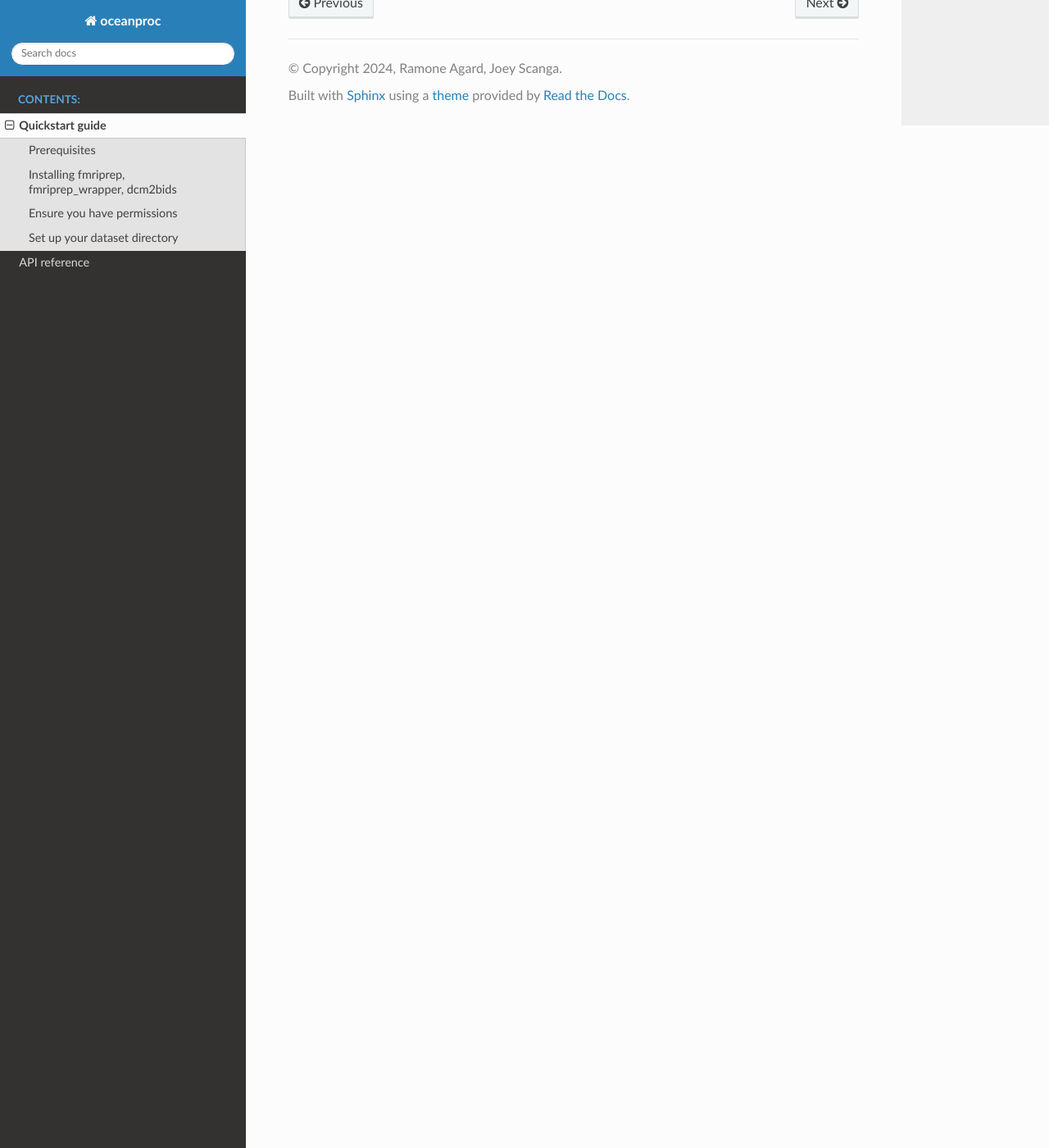
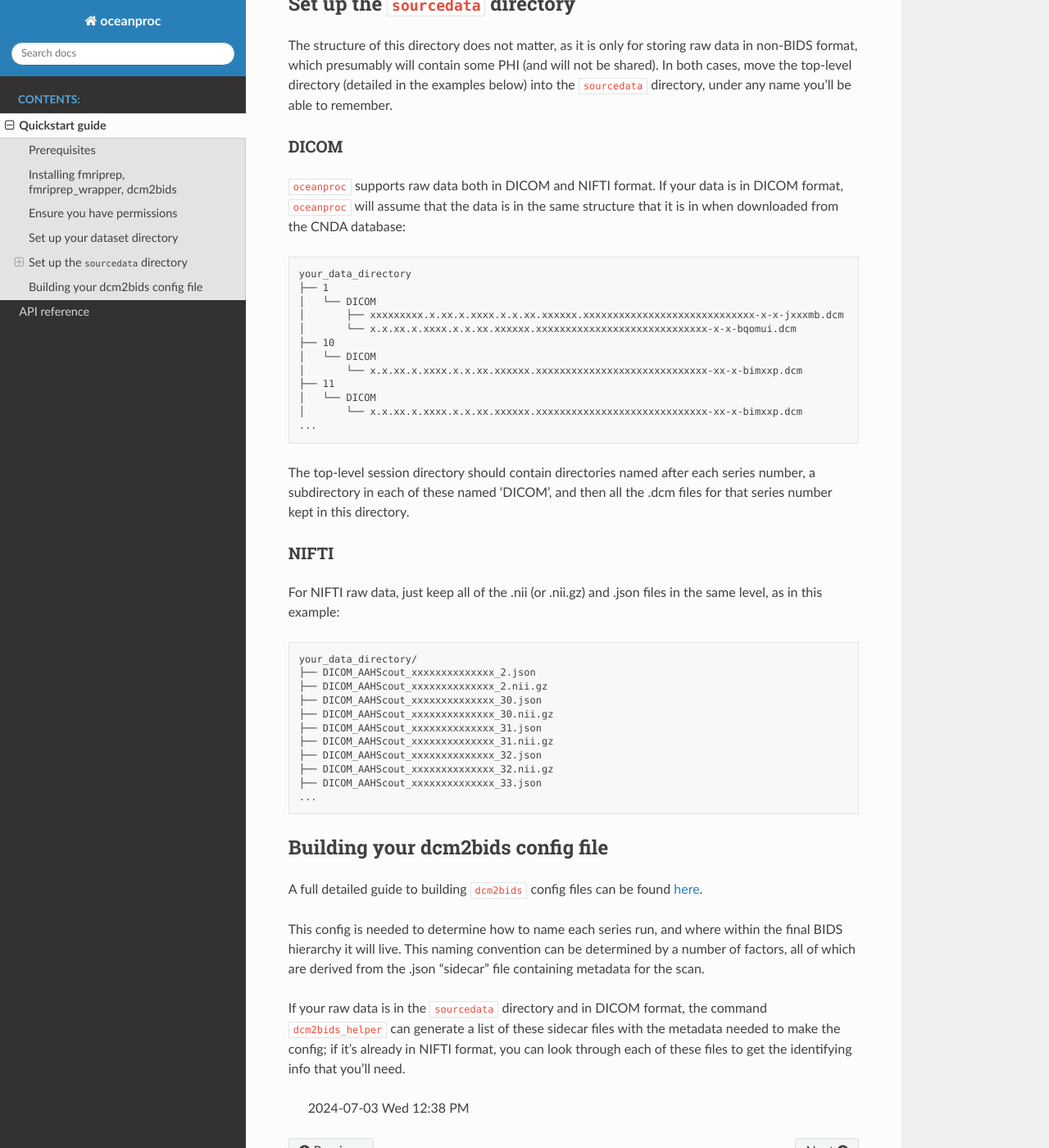
Before and after one commit to washu-seal2/Ocean-Proc, a Sphinx documentation site: the page built from docs/source/quickstart.rst, in a window 1280 px wide and 1400 px high, scrolled down 2007 px. Shown: the whole window at 82% size. Built offline with Sphinx 7.4.7 and the Read the Docs theme 2.0.0, drawn with Linux system fonts in a browser that asks for light colours; some of the changed text lies outside the part shown.

Commit message:
updated quickstart.rst

```diff
--- a/docs/source/quickstart.rst
+++ b/docs/source/quickstart.rst
@@ -32,7 +32,7 @@ Since ``oceanproc`` involves the use of a Docker container with root permissions
 Set up your dataset directory
 -----------------------------
 
-From this point, I'm assuming you're using some sort of UNIX-flavored shell, either on your local computer or on a remote node.
+From this point, I'm assuming you're using some sort of UNIX-flavored shell, either on your local computer or on a remote node. These include Bash, zsh, csh, etc.
 
 First, make a directory titled ``my_bids_dataset``, like so::
 
@@ -66,3 +66,57 @@ Here's a small breakdown of what these folders mean, from top to bottom:
 * ``tmp_dcm2bids``: this is a remnant of the ``dcm2bids_scaffold`` command we just ran. From within this directory, we can remove it like so::
 
     rm -rf tmp_dcm2bids
+
+Set up the ``sourcedata`` directory
+-----------------------------------
+
+The structure of this directory does not matter, as it is only for storing raw data in non-BIDS format, which presumably will contain some PHI (and will not be shared). In both cases, move the top-level directory (detailed in the examples below) into the ``sourcedata`` directory, under any name you'll be able to remember.
+
+DICOM
+^^^^^
+
+``oceanproc`` supports raw data both in DICOM and NIFTI format. If your data is in DICOM format, ``oceanproc`` will assume that the data is in the same structure that it is in when downloaded from the CNDA database::
+
+    your_data_directory
+    ├── 1
+    │   └── DICOM
+    │       ├── xxxxxxxxx.x.xx.x.xxxx.x.x.xx.xxxxxx.xxxxxxxxxxxxxxxxxxxxxxxxxxxxx-x-x-jxxxmb.dcm
+    │       └── x.x.xx.x.xxxx.x.x.xx.xxxxxx.xxxxxxxxxxxxxxxxxxxxxxxxxxxxx-x-x-bqomui.dcm
+    ├── 10
+    │   └── DICOM
+    │       └── x.x.xx.x.xxxx.x.x.xx.xxxxxx.xxxxxxxxxxxxxxxxxxxxxxxxxxxxx-xx-x-bimxxp.dcm
+    ├── 11
+    │   └── DICOM
+    │       └── x.x.xx.x.xxxx.x.x.xx.xxxxxx.xxxxxxxxxxxxxxxxxxxxxxxxxxxxx-xx-x-bimxxp.dcm
+    ...
+
+The top-level session directory should contain directories named after each series number, a subdirectory in each of these named 'DICOM', and then all the .dcm files for that series number kept in this directory.
+
+NIFTI
+^^^^^
+
+For NIFTI raw data, just keep all of the .nii (or .nii.gz) and .json files in the same level, as in this example::
+
+    your_data_directory/
+    ├── DICOM_AAHScout_xxxxxxxxxxxxxx_2.json
+    ├── DICOM_AAHScout_xxxxxxxxxxxxxx_2.nii.gz
+    ├── DICOM_AAHScout_xxxxxxxxxxxxxx_30.json
+    ├── DICOM_AAHScout_xxxxxxxxxxxxxx_30.nii.gz
+    ├── DICOM_AAHScout_xxxxxxxxxxxxxx_31.json
+    ├── DICOM_AAHScout_xxxxxxxxxxxxxx_31.nii.gz
+    ├── DICOM_AAHScout_xxxxxxxxxxxxxx_32.json
+    ├── DICOM_AAHScout_xxxxxxxxxxxxxx_32.nii.gz
+    ├── DICOM_AAHScout_xxxxxxxxxxxxxx_33.json
+    ...
+
+
+Building your dcm2bids config file
+----------------------------------
+
+A full detailed guide to building ``dcm2bids`` config files can be found `here <https://unfmontreal.github.io/Dcm2Bids/3.1.1/tutorial/first-steps/#how-to-use-this-tutorial>`_.
+
+This config is needed to determine how to name each series run, and where within the final BIDS hierarchy it will live. This naming convention can be determined by a number of factors, all of which are derived from the .json "sidecar" file containing metadata for the scan.
+
+If your raw data is in the ``sourcedata`` directory and in DICOM format, the command ``dcm2bids_helper`` can generate a list of these sidecar files with the metadata needed to make the config; if it's already in NIFTI format, you can look through each of these files to get the identifying info that you'll need.
+
+ | 2024-07-03 Wed 12:38 PM
```
